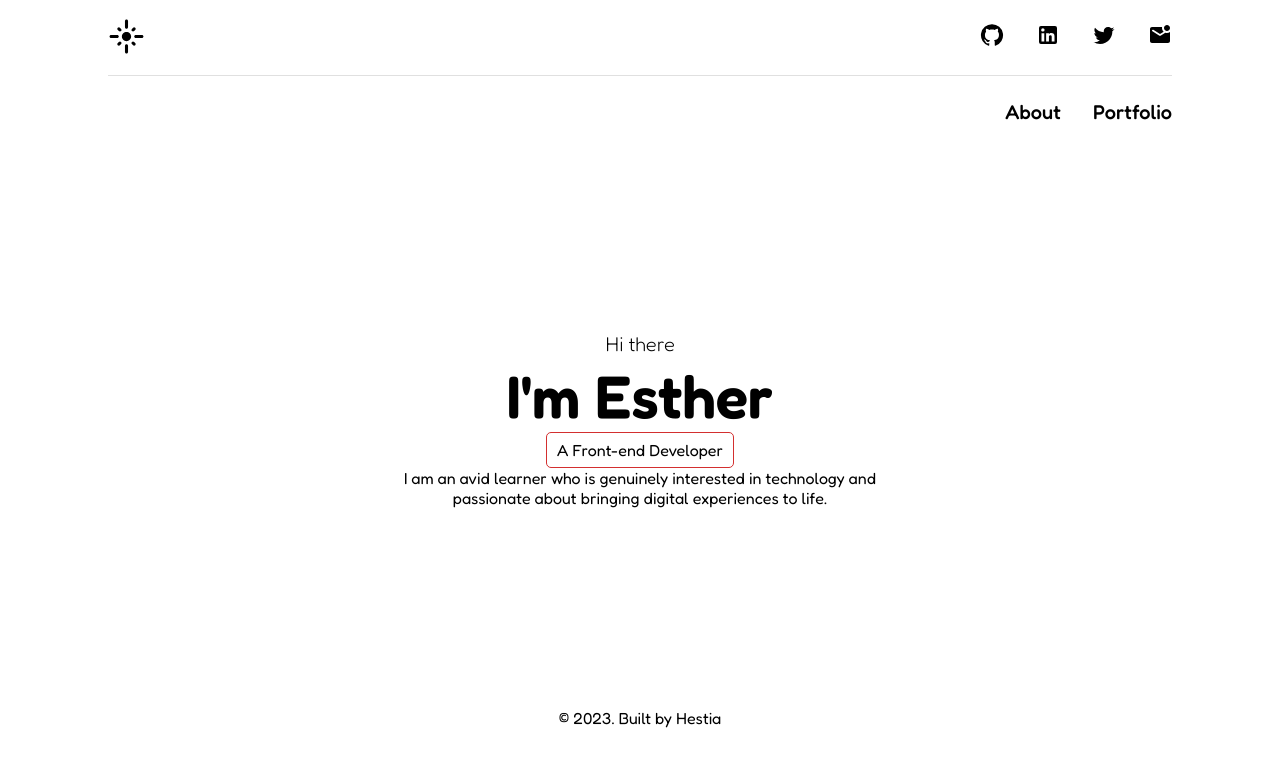
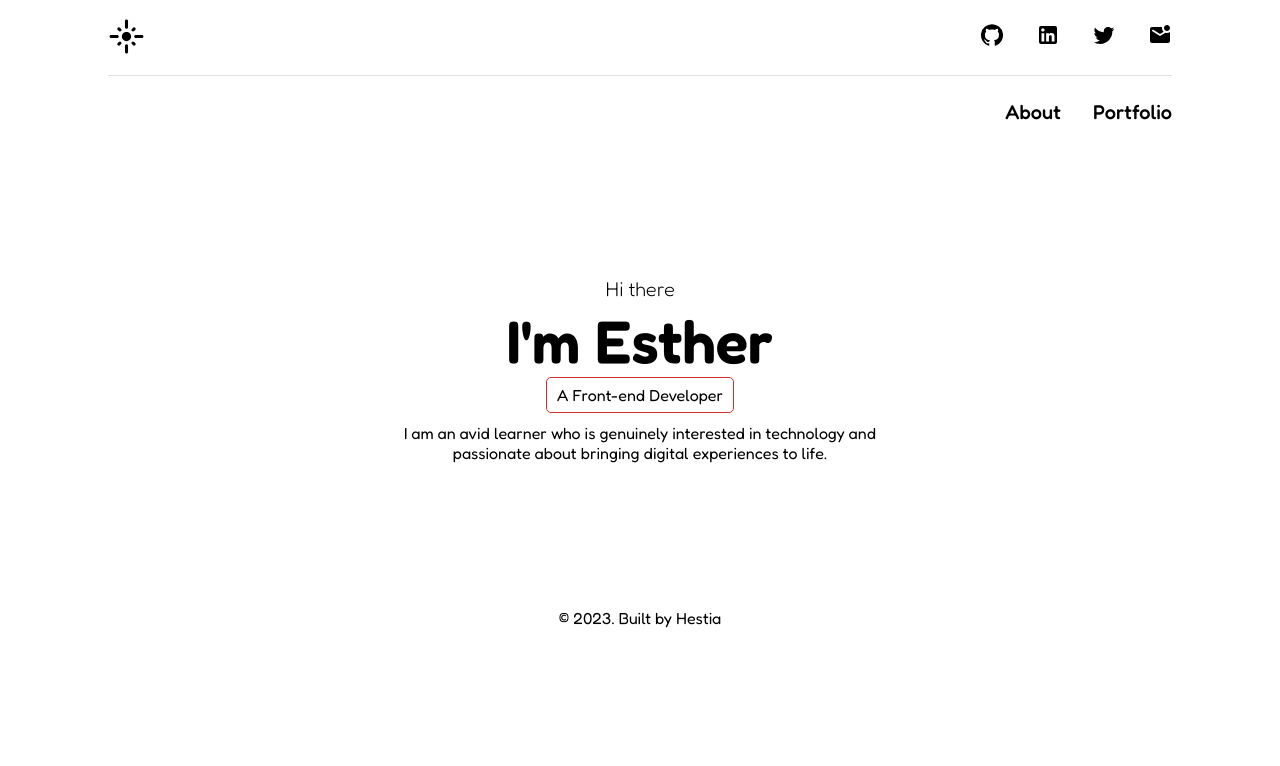
Before and after one commit to Hestia-Arc/react-portfolio, a React (Create React App) app: page / in a window 1280 px wide. Shown: the top 766 px of the page. Built offline with nearby package versions, Linux system fonts and the light colour scheme.

Commit message:
Adjust font

```diff
--- a/src/components/home/Home.js
+++ b/src/components/home/Home.js
@@ -11,7 +11,7 @@ const HomeContainer = styled(Box)({
 
 const MainBox = styled(Box)({
   // border: '1px solid black',
-  height: 500,
+  height: '50vh',
   margin: "20px 0",
   borderRadius: "10px",
   fontFamily: 'Fredoka',
@@ -49,7 +49,7 @@ export default function Home() {
           A Front-end Developer
         </Typography>
 
-        <Box sx={{width: '50%'}}>
+        <Box sx={{width: {xs: '80%',sm: '50%'}, marginTop: '10px'}}>
           <Typography variant="h7">
             I am an avid learner who is genuinely interested in technology and
             passionate about bringing digital experiences to life.
```
